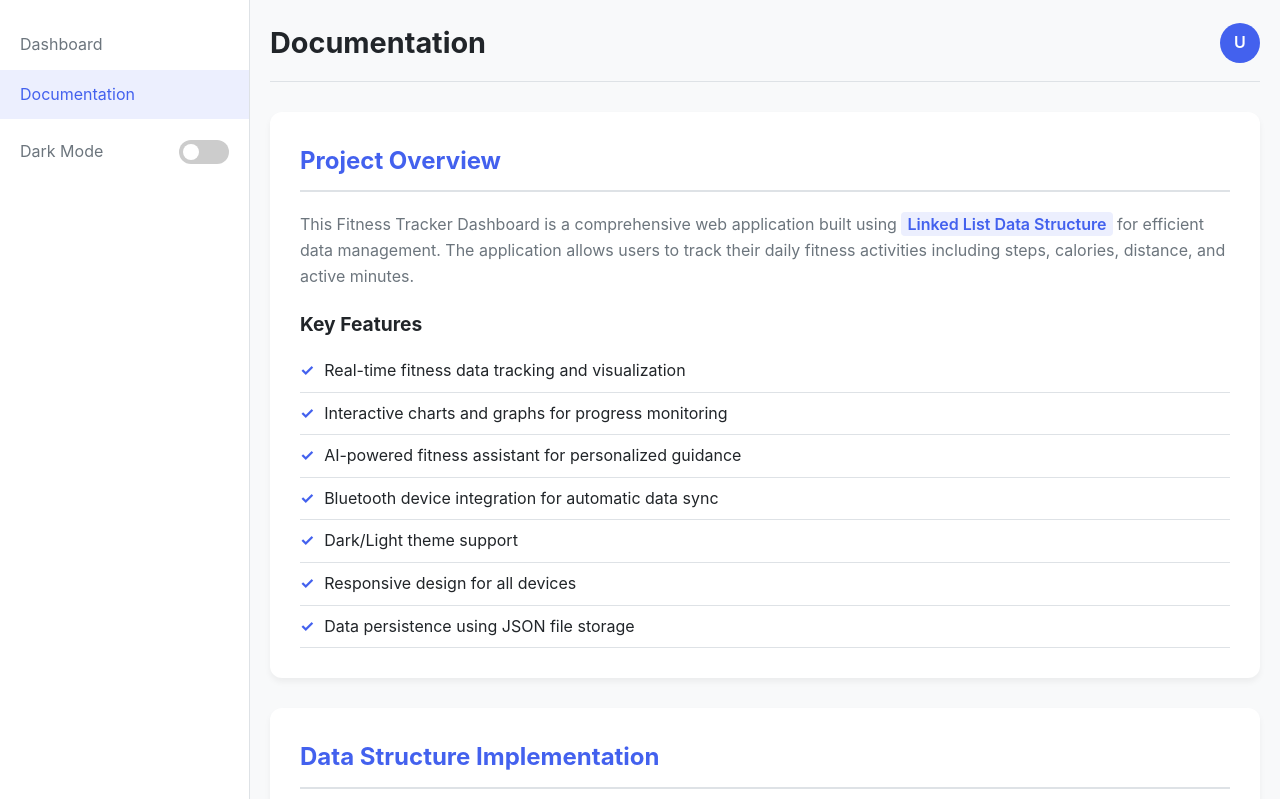
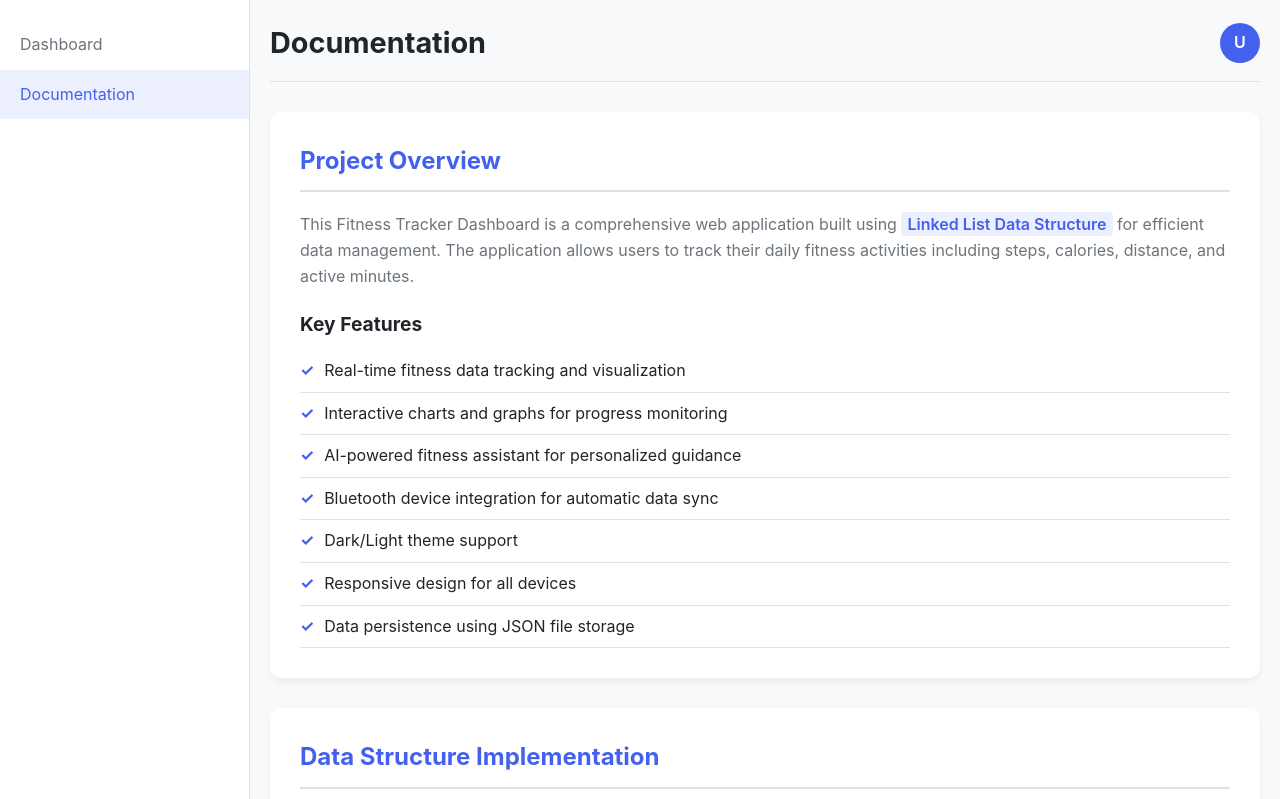
Before and after one commit to sarvan-2187/fitness-dashboard, a Flask app: page /documentation in a window 1280 px wide. Shown: the top 799 px of the page. Run offline with Flask 3, Linux system fonts and the light colour scheme; some web fonts are replaced.

Commit message:
Update documentation.html

```diff
--- a/templates/documentation.html
+++ b/templates/documentation.html
@@ -376,13 +376,13 @@
             <i></i> Documentation
         </a>
 
-        <div class="theme-switch">
+<!--         <div class="theme-switch">
             <span class="theme-label">Dark Mode</span>
-            <label class="switch">
-                <input type="checkbox" id="theme-toggle">
-                <span class="slider"></span>
+            <label class="switch"> -->
+                <input type="checkbox" id="theme-toggle" hidden>
+<!--                 <span class="slider"></span>
             </label>
-        </div>
+        </div> -->
     </div>
 
     <!-- Mobile Menu Toggle -->
```
